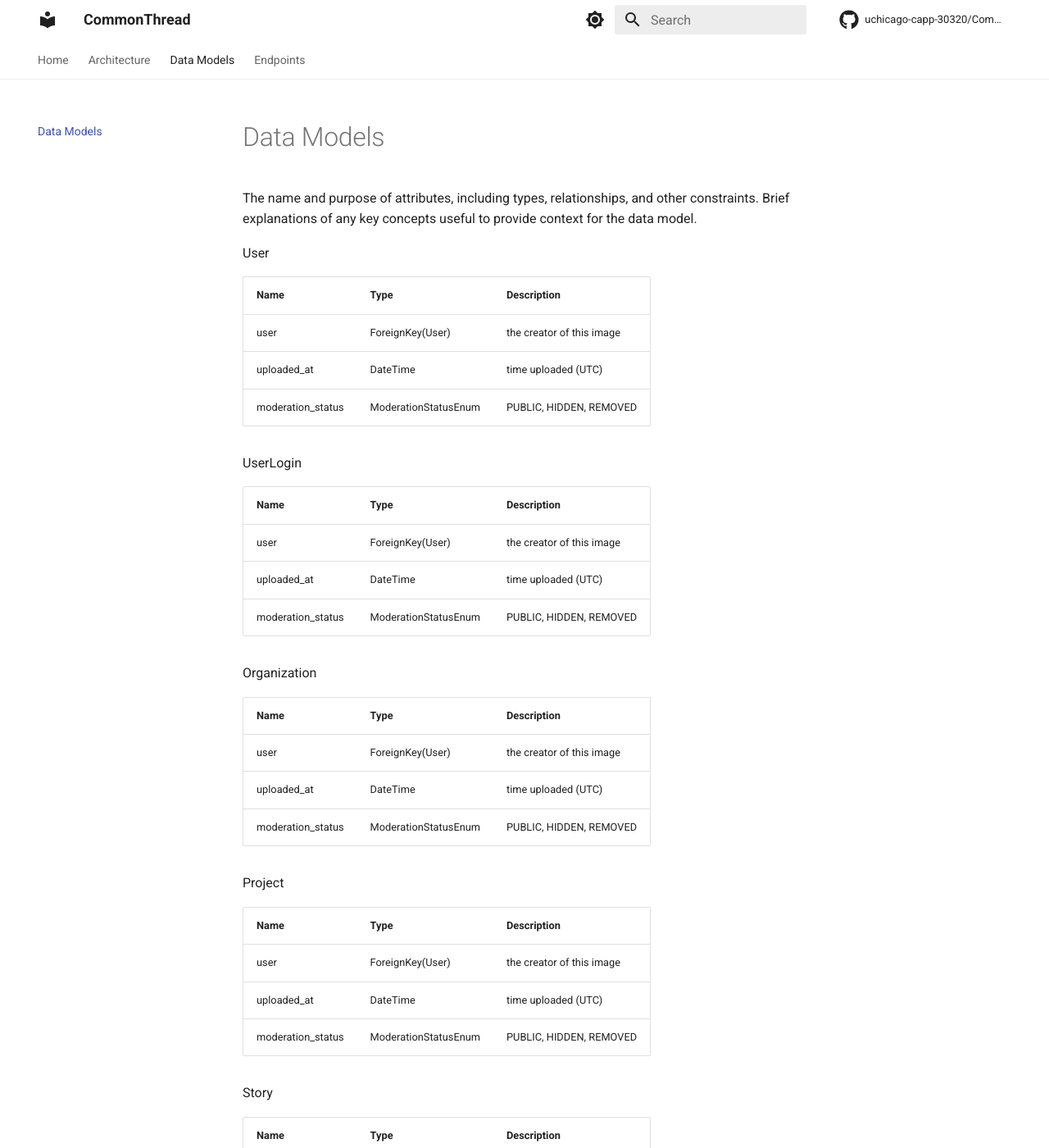
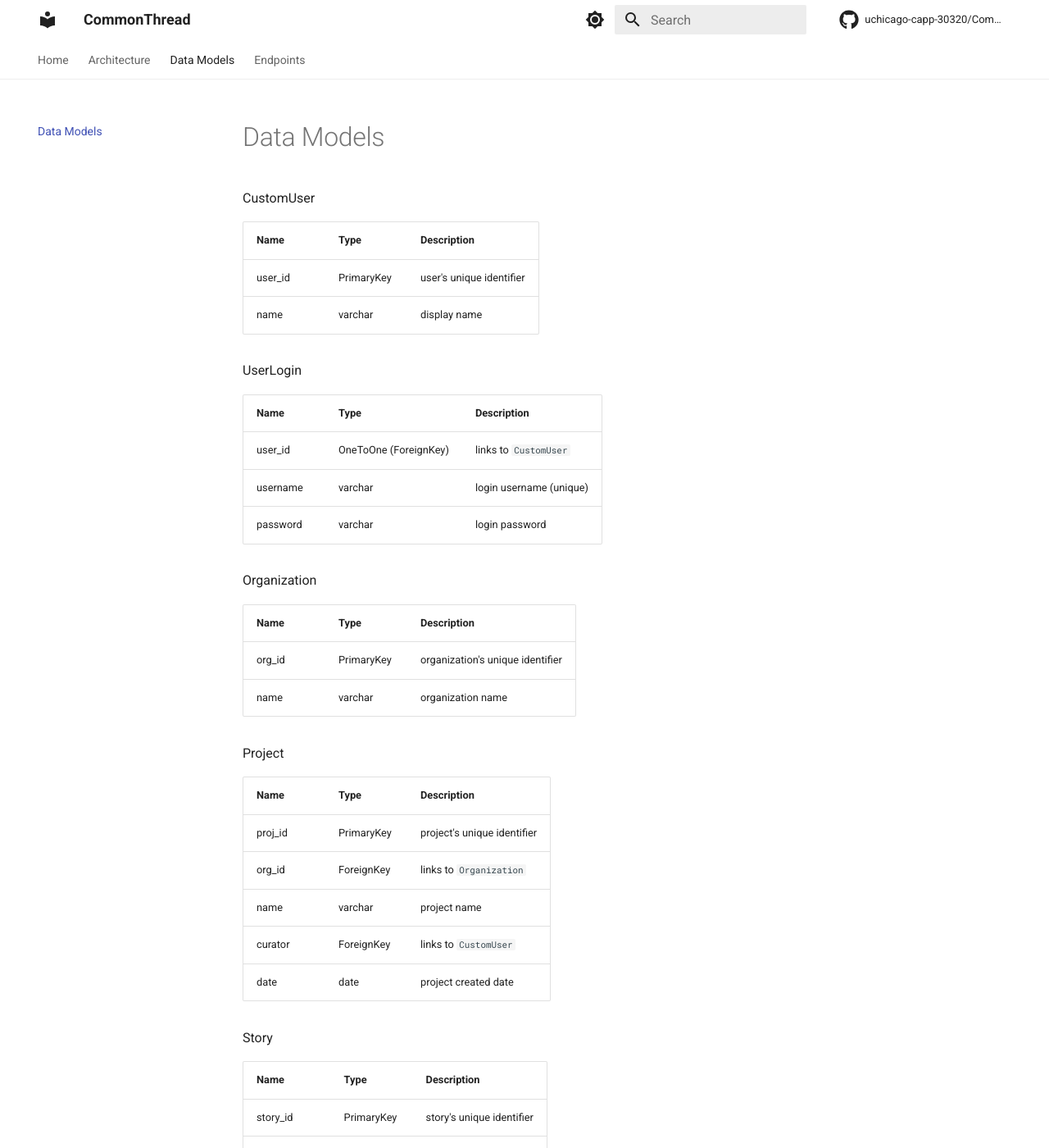
Before and after one commit to uchicago-capp-30320/CommonThread, an MkDocs documentation site: the page built from docs/models.md, in a window 1280 px wide and 1400 px high. Shown: the whole window at 82% size. Built offline with MkDocs 1.6.1 and Material for MkDocs 9.7.7, drawn with Linux system fonts in a browser that asks for light colours; comment, search, counter and statistics services are not loaded; some of the changed text lies outside the part shown.

Commit message:
model doc

```diff
--- a/docs/models.md
+++ b/docs/models.md
@@ -1,74 +1,98 @@
-The name and purpose of attributes, including types, relationships, and other constraints.
-Brief explanations of any key concepts useful to provide context for the data model.
-
-User
+CustomUser
 
 | Name              | Type                 | Description               |
 | ----------------- | -------------------- | ------------------------- |
-| user              | ForeignKey(User)     | the creator of this image |
-| uploaded_at       | DateTime             | time uploaded (UTC)       |
-| moderation_status | ModerationStatusEnum | PUBLIC, HIDDEN, REMOVED   |
+| user_id              | PrimaryKey     | user's unique identifier|
+| name       | varchar            | display name     |
+
 
 UserLogin
 
-| Name              | Type                 | Description               |
-| ----------------- | -------------------- | ------------------------- |
-| user              | ForeignKey(User)     | the creator of this image |
-| uploaded_at       | DateTime             | time uploaded (UTC)       |
-| moderation_status | ModerationStatusEnum | PUBLIC, HIDDEN, REMOVED   |
+| Name     | Type          | Description                 |
+| -------- | ------------- | --------------------------- |
+| user_id | OneToOne (ForeignKey) | links to `CustomUser`       |
+| username | varchar  | login username (unique)     |
+| password | varchar  | login password |
+
 
 Organization
 
 | Name              | Type                 | Description               |
 | ----------------- | -------------------- | ------------------------- |
-| user              | ForeignKey(User)     | the creator of this image |
-| uploaded_at       | DateTime             | time uploaded (UTC)       |
-| moderation_status | ModerationStatusEnum | PUBLIC, HIDDEN, REMOVED   |
+| org_id              | PrimaryKey     | organization's unique identifier |
+| name       | varchar             | organization name     |
+
 
 Project
 
 | Name              | Type                 | Description               |
 | ----------------- | -------------------- | ------------------------- |
-| user              | ForeignKey(User)     | the creator of this image |
-| uploaded_at       | DateTime             | time uploaded (UTC)       |
-| moderation_status | ModerationStatusEnum | PUBLIC, HIDDEN, REMOVED   |
+| proj_id              | PrimaryKey     | project's unique identifier|
+| org_id       | ForeignKey             | links to `Organization`       |
+| name       | varchar             | project name     |
+| curator       | ForeignKey             | links to `CustomUser`       |
+| date | date | project created date   |
+
 
 Story
 
 | Name              | Type                 | Description               |
 | ----------------- | -------------------- | ------------------------- |
-| user              | ForeignKey(User)     | the creator of this image |
-| uploaded_at       | DateTime             | time uploaded (UTC)       |
-| moderation_status | ModerationStatusEnum | PUBLIC, HIDDEN, REMOVED   |
+| story_id              | PrimaryKey     | story's unique identifier |
+| proj_id       | ForeignKey             | links to `Project`       |
+| org_id       | ForeignKey             | links to `Organization`       |
+| storyteller       | varchar             | storyteller's name      |
+| curator       | ForeignKey             | links to `CustomUser`       |
+| date | date | project created date   |
+| content | text | story content  |
+| ml_metadata | metadata | ml_metadata  |
+
 
 Tag
 
 | Name              | Type                 | Description               |
 | ----------------- | -------------------- | ------------------------- |
-| user              | ForeignKey(User)     | the creator of this image |
-| uploaded_at       | DateTime             | time uploaded (UTC)       |
-| moderation_status | ModerationStatusEnum | PUBLIC, HIDDEN, REMOVED   |
+| tag_id              | PrimaryKey     | tag unique identifier |
+| name       | varchar             | tag name       |
+
 
 StoryTag
 
 | Name              | Type                 | Description               |
 | ----------------- | -------------------- | ------------------------- |
-| user              | ForeignKey(User)     | the creator of this image |
-| uploaded_at       | DateTime             | time uploaded (UTC)       |
-| moderation_status | ModerationStatusEnum | PUBLIC, HIDDEN, REMOVED   |
+| story_tag_id              | PrimaryKey    | story tag unique identifier |
+| story_id              | ForeignKey     | links to `Story` |
+| tag_id              | ForeignKey     | links to `Tag` |
+
 
 ProjectTag
 
 | Name              | Type                 | Description               |
 | ----------------- | -------------------- | ------------------------- |
-| user              | ForeignKey(User)     | the creator of this image |
-| uploaded_at       | DateTime             | time uploaded (UTC)       |
-| moderation_status | ModerationStatusEnum | PUBLIC, HIDDEN, REMOVED   |
+| proj_tag_id              | PrimaryKey    | project tag unique identifier |
+| proj_id              | ForeignKey     | links to `Project` |
+| tag_id              | ForeignKey     | links to `Tag` |
+
 
 OrgUser
 
 | Name              | Type                 | Description               |
 | ----------------- | -------------------- | ------------------------- |
-| user              | ForeignKey(User)     | the creator of this image |
-| uploaded_at       | DateTime             | time uploaded (UTC)       |
-| moderation_status | ModerationStatusEnum | PUBLIC, HIDDEN, REMOVED   |
+| org_user_id              | PrimaryKey    | project tag unique identifier |
+| user_id              | ForeignKey     | links to `Organization` |
+| org_id              | ForeignKey     | links to `User` |
+| access       | varchar             | access level       |
+
+
+ML_Story_Insights
+
+| Name              | Type                 | Description               |
+| ----------------- | -------------------- | ------------------------- |
+| story_id              | OneToOne (ForeignKey) | links to `Story` |
+| summary              | varchar     | ml generated summary of story |
+| insight              | varchar     | ml generated insights of story |
+| sentiments              | json     | ml generated sentiments of story |
+| entities              | json     | ml generated entities of story |
+| generated_tags              | json     | ml generated tags of story |
+| translation              | varchar     | ml generated translation of story |
+| model_configuration              | json     | ml model configuration of story |
```
